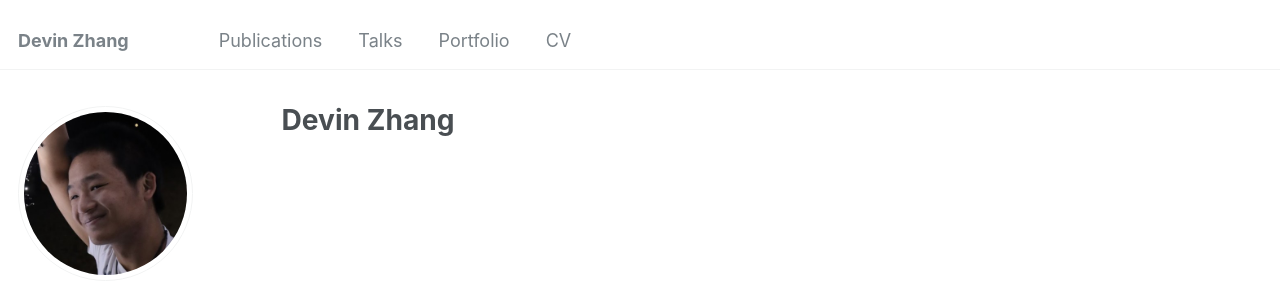
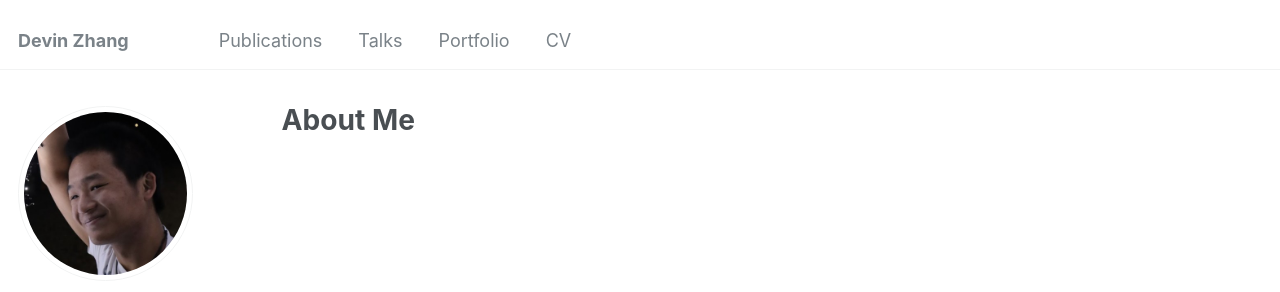
Before and after one commit to devinzhang415/devinzhang415.github.io, a Jekyll site: the page built from _pages/about.md, in a window 1280 px wide. Shown: the top 292 px of the page. Built offline with Jekyll 4.4.1, drawn with Linux system fonts in a browser that asks for light colours.

Commit message:
formatting

```diff
--- a/_pages/about.md
+++ b/_pages/about.md
@@ -1,6 +1,6 @@
 ---
 permalink: /
-title: "Devin Zhang"
+title: "About Me"
 author_profile: true
 redirect_from:
   - /about/
```
Also changed, not shown: _pages/portfolio.md (+0 -2 lines).
